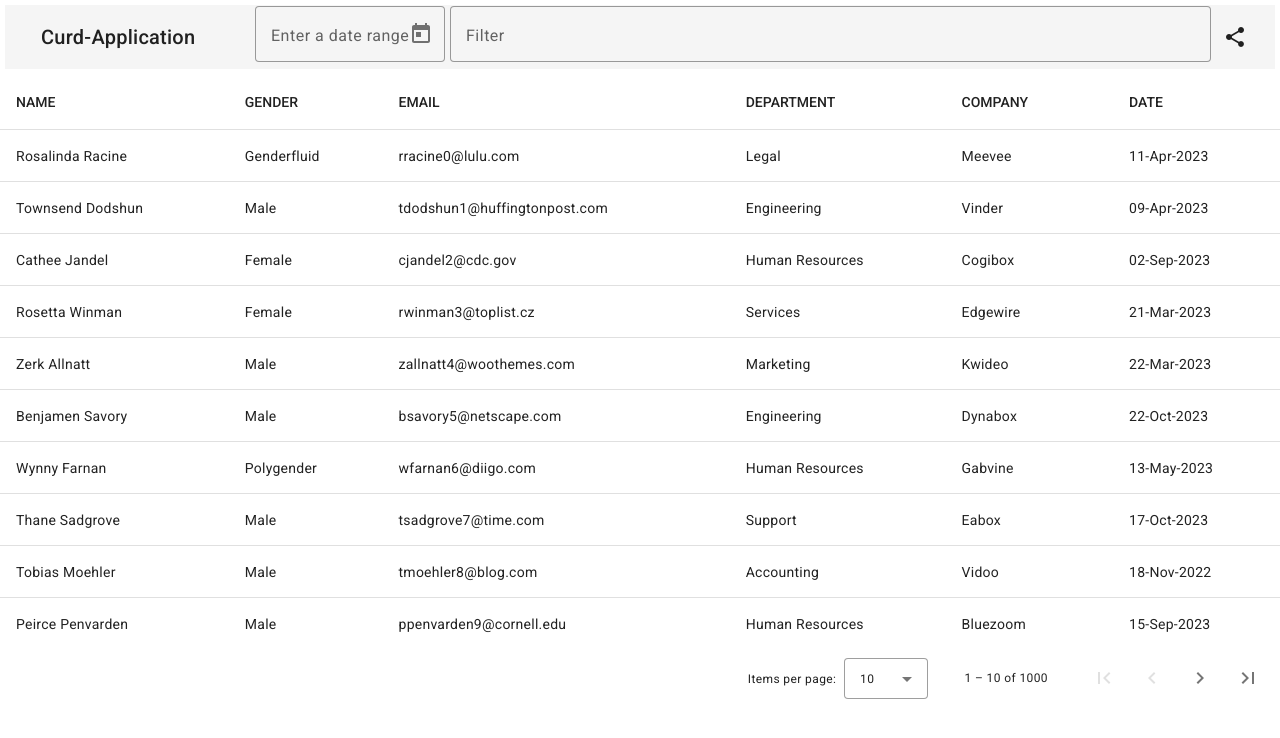
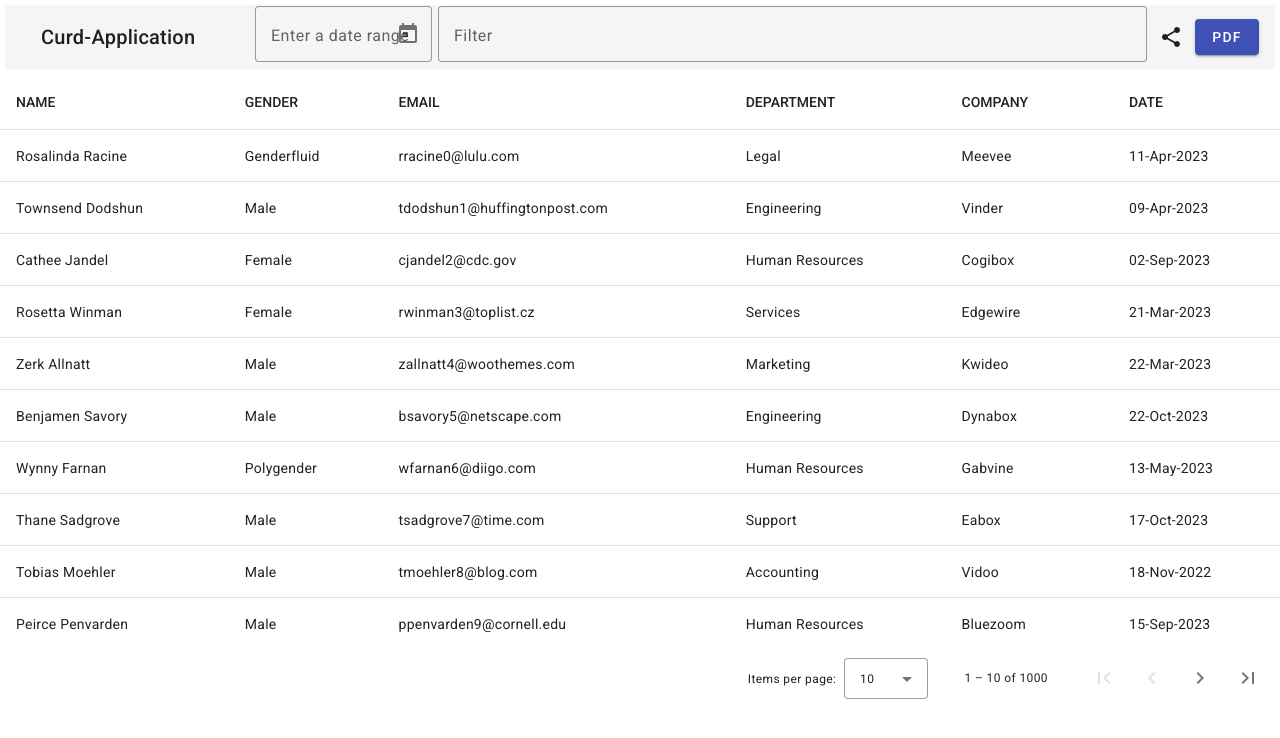
Before and after one commit to leelasaiprasanth/curd-app, an Angular app: page / in a window 1280 px wide. Shown: the top 738 px of the page. Built offline with nearby package versions, Linux system fonts and the light colour scheme.

Commit message:
Active working Download PDF button.

```diff
--- a/package.json
+++ b/package.json
@@ -20,6 +20,8 @@
     "@angular/platform-browser": "^16.2.0",
     "@angular/platform-browser-dynamic": "^16.2.0",
     "@angular/router": "^16.2.0",
+    "html2canvas": "^1.4.1",
+    "jspdf": "^2.5.1",
     "rxjs": "~7.8.0",
     "tslib": "^2.3.0",
     "zone.js": "~0.13.0"
--- a/src/app/app.component.html
+++ b/src/app/app.component.html
@@ -42,9 +42,12 @@
     >
       <mat-icon>share</mat-icon>
     </button>
+    <button mat-raised-button color="primary" (click)="generatePDF()">
+      PDF
+    </button>
   </mat-toolbar>
 </div>
-
+<div id="tableToExport">
   <table mat-table [dataSource]="dataSource" matSort>
     <ng-container
       matColumnDef="{{ column }}"
@@ -59,6 +62,7 @@
     <tr mat-header-row *matHeaderRowDef="columnsToDisplay"></tr>
     <tr mat-row *matRowDef="let row; columns: columnsToDisplay"></tr>
   </table>
+</div>
 <mat-paginator
   #paginator
   [pageSizeOptions]="[10, 25, 50, 100, 500]"
--- a/src/app/app.component.ts
+++ b/src/app/app.component.ts
@@ -13,6 +13,9 @@ import { MatDatepickerInputEvent } from '@angular/material/datepicker';
 
 // import { MatFormField } from '@angular/material/form-field';
 // import { MatInput } from '@angular/material/input';
+
+import { jsPDF } from 'jspdf';
+import html2canvas from 'html2canvas';
 
 @Component({
   selector: 'app-root',
@@ -124,4 +127,22 @@ export class AppComponent implements AfterViewInit {
       this.selectedEndDate = value;
     }
   }
+
+  generatePDF() {
+    const doc = new jsPDF();
+
+    // Capture the MatTable HTML content using html2canvas
+    const element = document.getElementById('tableToExport');
+
+    if (element) {
+      // Check if the element exists
+      html2canvas(element).then((canvas) => {
+        const imgData = canvas.toDataURL('image/png');
+
+        // Add the captured HTML content as an image to the PDF
+        doc.addImage(imgData, 'PNG', 10, 10, 190, 0);
+        doc.save('table.pdf');
+      });
+    }
+  }
 }
--- a/src/app/app.module.ts
+++ b/src/app/app.module.ts
@@ -15,6 +15,7 @@ import { MatFormFieldModule } from '@angular/material/form-field';
 import { MatInputModule } from '@angular/material/input';
 import { MatNativeDateModule } from '@angular/material/core';
 import { MatDatepickerModule } from '@angular/material/datepicker';
+import { FormsModule } from '@angular/forms';
 
 @NgModule({
   declarations: [AppComponent],
@@ -32,6 +33,7 @@ import { MatDatepickerModule } from '@angular/material/datepicker';
     MatInputModule,
     MatNativeDateModule,
     MatDatepickerModule,
+    FormsModule,
     // MatTableFilterModule
   ],
   providers: [],
```
Also changed, not shown: src/output/Working download PDF button.png (added), 1 other file (tests, documents, lock files or other folders). Lines whose indentation alone changed are shown as unchanged.
